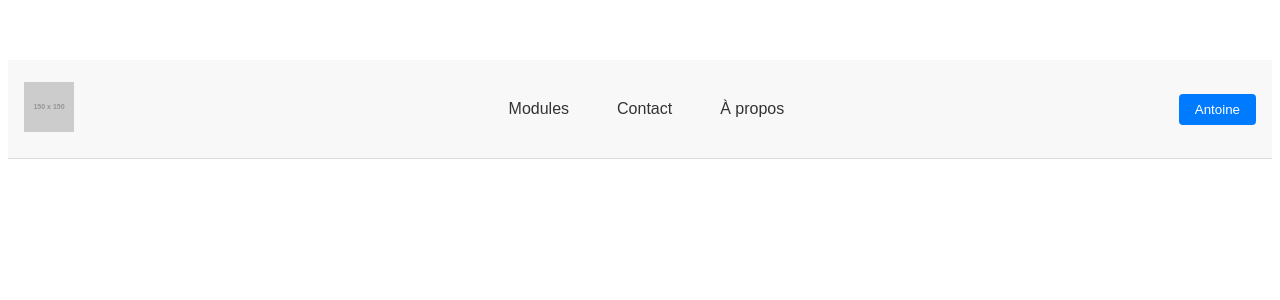
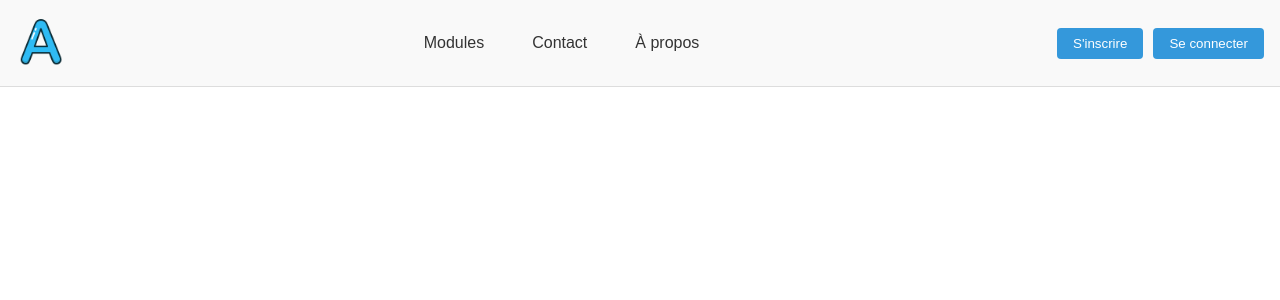
Before and after one commit to fourm1/demareschal.fr, a Vue app in the folder front/: page / in a window 1280 px wide. Shown: the top 300 px of the page. Built offline with nearby package versions, Linux system fonts and the light colour scheme.

Commit message:
Stylax au max ce header

```diff
--- a/front/src/App.vue
+++ b/front/src/App.vue
@@ -16,8 +16,8 @@ export default {
     },
     data() {
         return {
-            isLoggedIn: true,
-            username: 'Antoine'
+            isLoggedIn: false,
+            // username: 'Antoine'
         };
     },
 };
@@ -30,6 +30,6 @@ export default {
     -moz-osx-font-smoothing: grayscale;
     text-align: center;
     color: #2c3e50;
-    margin-top: 60px;
+    margin-top: 0;
 }
 </style>
--- a/front/src/assets/styles/global.scss
+++ b/front/src/assets/styles/global.scss
@@ -2,3 +2,16 @@ $primary-color: #3498db;
 $secondary-color: #2ecc71;
 $text-color: #333;
 $background-color: #f9f9f9;
+$text-button-hover-color: #fff;
+
+* {
+    margin: 0;
+    padding: 0;
+    box-sizing: border-box;
+}
+
+html, body {
+    margin: 0;
+    padding: 0;
+    height: 100%;
+}
--- a/front/src/assets/styles/header.scss
+++ b/front/src/assets/styles/header.scss
@@ -5,7 +5,7 @@
     justify-content: space-between;
     align-items: center;
     padding: 1rem;
-    background-color: #f8f8f8;
+    background-color: $background-color;
     border-bottom: 1px solid #ddd;
 }
 
@@ -29,11 +29,11 @@
     border: none;
     cursor: pointer;
     font-size: 1rem;
-    color: #333;
+    color: $text-color;
 }
 
 .nav-item button:hover {
-    color: #fff;
+    color: $text-button-hover-color;
 }
 
 .dropdown-menu {
@@ -55,10 +55,16 @@
 
 .dropdown-menu li {
     margin-bottom: 5px;
+    padding: 5px;
 }
 
 .dropdown-menu li:last-child {
     margin-bottom: 0;
+}
+
+.dropdown-menu li:hover {
+    background-color: $primary-color;
+    color: white;
 }
 
 .nav-item:hover .dropdown-menu,
@@ -78,13 +84,32 @@
 }
 
 .user-dropdown .dropdown-menu {
-    right: 0;
+    display: none;
     position: absolute;
+    right: 0; /* Aligne la droite du menu déroulant avec la droite du bouton */
+    top: 100%;
+    transform: translateX(-48%);
+    background-color: white;
+    border: 1px solid #ccc;
+    list-style: none;
+    padding: 10px;
+    margin: 0;
+    z-index: 1000;
+    white-space: nowrap;
+    width: auto;
+    min-width: 150px;
+    border-radius: 5px;
+}
+
+.user-dropdown:hover .dropdown-menu,
+.user-dropdown:active .dropdown-menu,
+.user-dropdown button:focus + .dropdown-menu {
+    display: block;
 }
 
 button {
     padding: 0.5rem 1rem;
-    background-color: #007bff;
+    background-color: $primary-color;
     color: white;
     border: none;
     cursor: pointer;
@@ -92,5 +117,9 @@ button {
 }
 
 button:hover {
-    background-color: #0056b3;
+    background-color: darken($primary-color, 10%);
 }
+
+#register {
+    margin-right: 10px;
+}
--- a/front/src/components/HeaderComponent.vue
+++ b/front/src/components/HeaderComponent.vue
@@ -1,8 +1,7 @@
 <template>
     <header class="header">
-        <!-- Logo -->
         <div class="logo">
-            <img src="https://via.placeholder.com/150" alt="Logo"/>
+            <img src="@/assets/logo-a.png" alt="Logo"/>
         </div>
 
         <nav class="nav">
@@ -30,19 +29,18 @@
                     <li>
                         <button @click="logout">Déconnexion</button>
                     </li>
-                </ul>
+                    </ul>
             </div>
 
             <div v-else>
-                <button @click="register">S'inscrire</button>
-                <button @click="login">Se connecter</button>
+                <button id="register" @click="register">S'inscrire</button>
+                <button id="login" @click="login">Se connecter</button>
             </div>
         </div>
     </header>
 </template>
 
 <script>
-
 import '@/assets/styles/header.scss';
 
 export default {
@@ -71,14 +69,10 @@ export default {
         };
     },
     methods: {
-        toggleModulesDropdown() {
-            this.showModulesDropdown = !this.showModulesDropdown;
-        },
         toggleUserDropdown() {
             this.showUserDropdown = !this.showUserDropdown;
         },
         logout() {
-            // Logique de déconnexion
             alert("Déconnexion réussie !");
         },
         register() {
```
Also changed, not shown: front/src/assets/logo-a.png (added).
